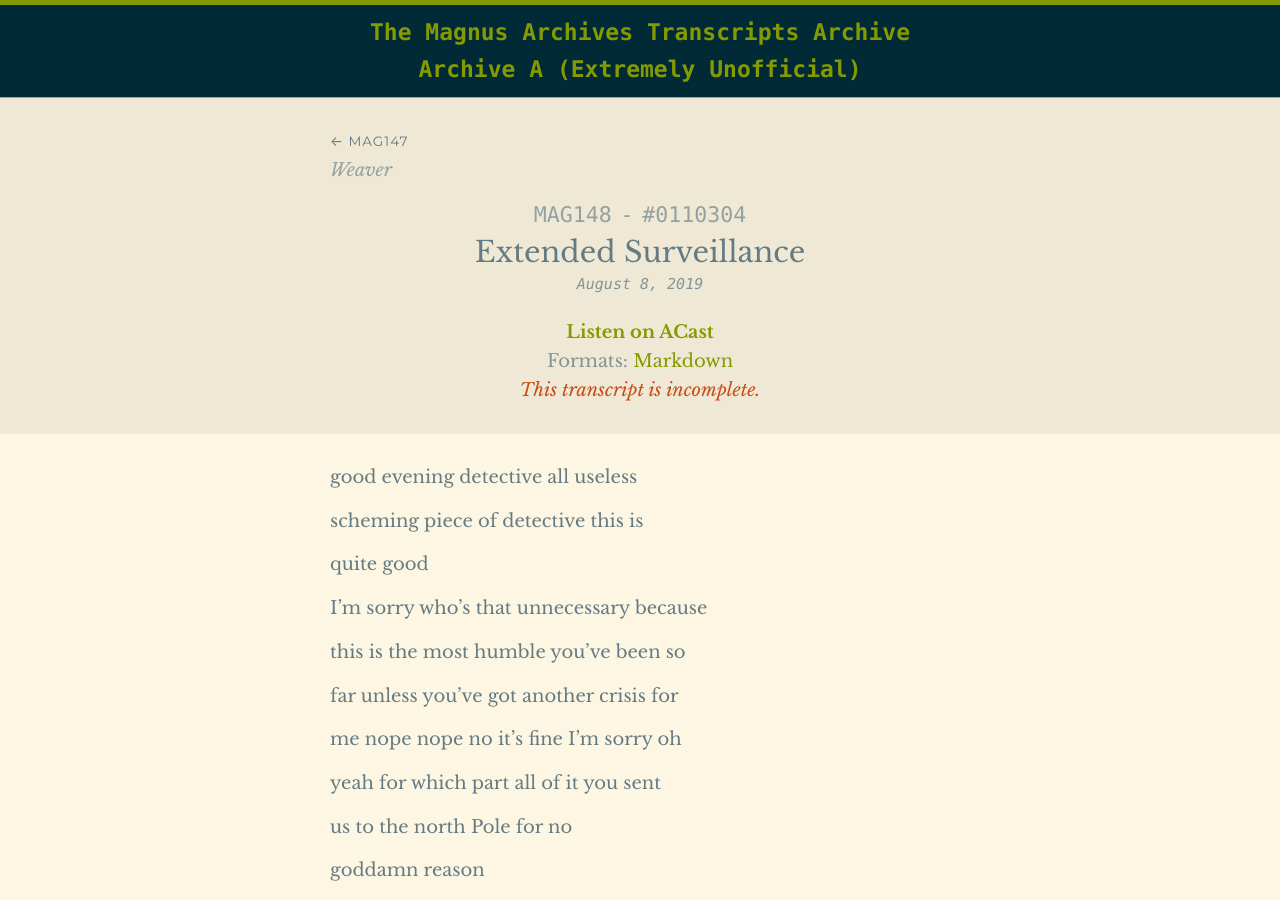
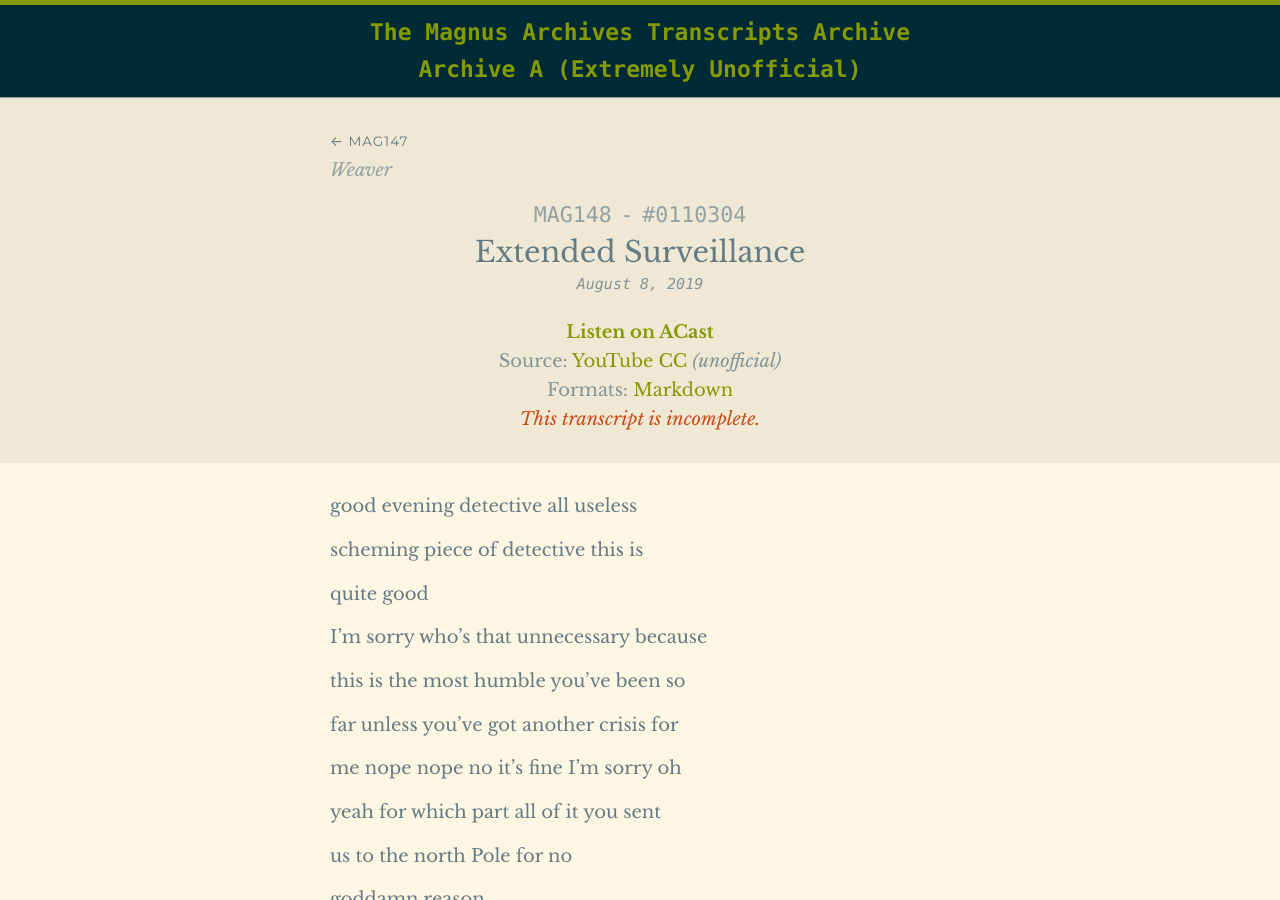
Before and after one commit to Snarp/magnus_archives_transcripts, a Jekyll site: the page built from _posts/2019-08-08-148.md, in a window 1280 px wide and 900 px high. Built offline with Jekyll 4.4.1, drawn with Linux system fonts in a browser that asks for light colours; some web fonts are replaced; some of the changed lines change nothing that is shown.

Commit message:
[Savescum auto-commit.]

```diff
--- a/_posts/2019-08-08-148.md
+++ b/_posts/2019-08-08-148.md
@@ -19,7 +19,7 @@
 accessible_pdf:
 google_doc:
 official:        false
-unofficial:
+unofficial:      http://www.youtube.com/
 unofficial_name: YouTube CC
 unfinished:      true
 ---
```
